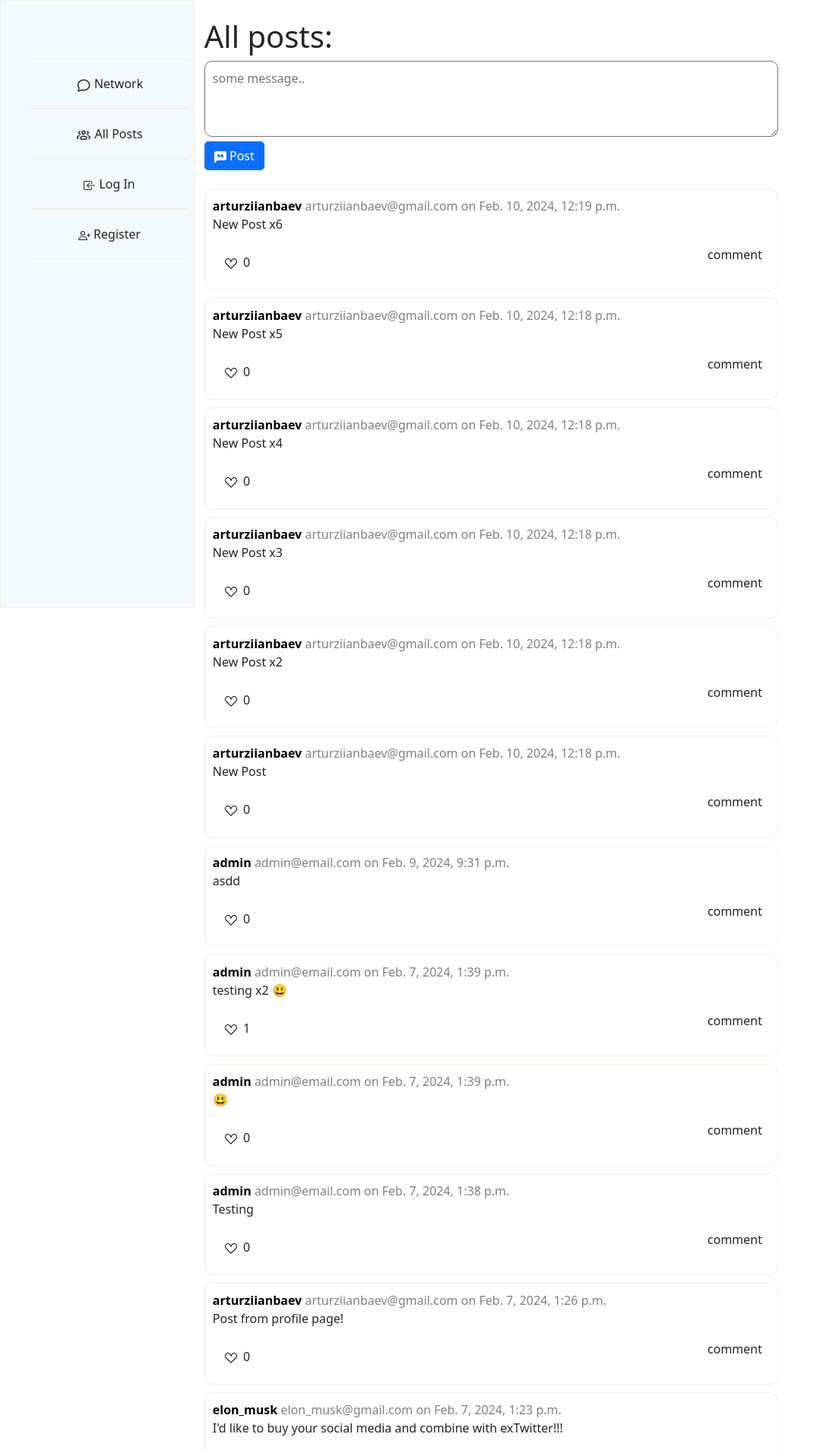
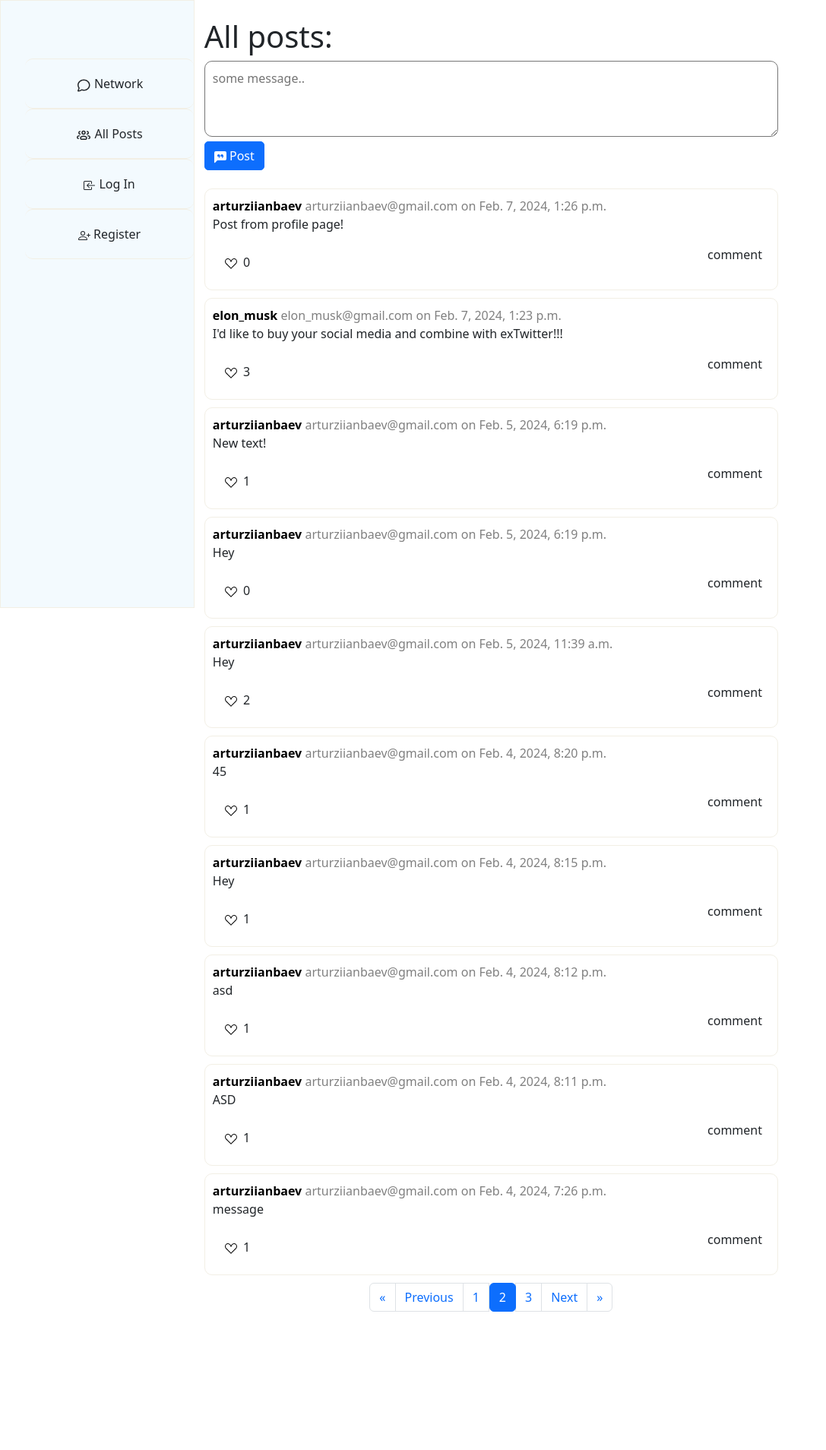
Before and after one commit to ArturrrZ/Network, a Django app: page /?page=2 in a window 1280 px wide. Shown: the top 1908 px of the page at 76% size, without its empty margins (0-1087 px from the left). After the commit the page ends 1726 px from the top, so only its background shows below. Run offline with Django 3.2, Linux system fonts and the light colour scheme; data comes from the database, SQL or seed files in the repository; both versions use the stored data as it was after the commit.

Commit message:
pagination and visible following peopl on all_post url

```diff
--- a/network/templates/network/create_post.html
+++ b/network/templates/network/create_post.html
@@ -1,9 +1,9 @@
-{% extends "network/layout.html" %}
+{% extends "network/new_layout.html" %}
 
 
 {% block body %}
-<div class="container">
+
     <h1>Write anything you want!</h1><br>
 {% include 'network/create_post_form.html' %}
-</div>
+
 {% endblock %}
--- a/network/templates/network/index.html
+++ b/network/templates/network/index.html
@@ -2,12 +2,18 @@
 {% load static %}
 {% block body %}
 
-                <h1>All posts:</h1>
-                {% include 'network/create_post_form.html' %}<br>
-                {% for post in posts %}
+    <h1>All posts:</h1>
+    {% include 'network/create_post_form.html' %}<br>
+
+
+    {% for post in page_obj %}
     <div class="post" data-post_id="{{post.id}}">
         <div class="main">
-        <span class="username"><a href="{% url 'profile' post.user.id %}"><strong>{{post.user.username}}</strong></a></span>
+            {% if post.user in following %}
+            <span class="username"><a href="{% url 'profile' post.user.id %}" style="color:#11009E"><strong>{{post.user.username}}</strong></a></span>
+            {% else %}
+            <span class="username"><a href="{% url 'profile' post.user.id %}"><strong>{{post.user.username}}</strong></a></span>
+            {% endif %}
         <span class="email">{{post.user.email}} on {{post.date}}</span>
         {% if post.user == request.user %}
         <button class="edit_button btn btn-light" >edit post</button>
@@ -28,6 +34,24 @@
 
     </div>
     {%endfor%}
+    <nav aria-label="Page navigation example">
+
+  <ul class="pagination justify-content-center ">
+      {% if page_obj.has_previous %}
+            <li class="page-item"><a class="page-link" href="?page=1">&laquo</a></li>
+            <li class="page-item"><a class="page-link" href="?page={{ page_obj.previous_page_number }}">Previous</a></li>
+            <li class="page-item"><a class="page-link" href="?page={{ page_obj.previous_page_number }}">{{ page_obj.previous_page_number }}</a></li>
+        {% endif %}
+      <span class="current">
+            <li class="page-item active"><a class="page-link" href="#">{{ page_obj.number }}</a></li>
+        </span>
+      {% if page_obj.has_next %}
+            <li class="page-item"> <a class="page-link" href="?page={{ page_obj.next_page_number }}">{{page_obj.next_page_number}}</a></li>
+            <li class="page-item"> <a class="page-link" href="?page={{ page_obj.next_page_number }}">Next</a></li>
+            <li class="page-item"> <a class="page-link" href="?page={{ page_obj.paginator.num_pages }}">&raquo;</a></li>
+        {% endif %}
+  </ul>
+</nav>
 
 
 {% endblock %}
--- a/network/templates/network/new_layout.html
+++ b/network/templates/network/new_layout.html
@@ -3,7 +3,8 @@
 <html lang="en">
     <head>
         <title>{% block title %}Social Network{% endblock %}</title>
-<link href="https://cdn.jsdelivr.net/npm/bootstrap@5.3.2/dist/css/bootstrap.min.css" rel="stylesheet" integrity="sha384-T3c6CoIi6uLrA9TneNEoa7RxnatzjcDSCmG1MXxSR1GAsXEV/Dwwykc2MPK8M2HN" crossorigin="anonymous">        <link href="{% static 'network/styles.css' %}" rel="stylesheet">
+        <link href="https://cdn.jsdelivr.net/npm/bootstrap@5.3.2/dist/css/bootstrap.min.css" rel="stylesheet" integrity="sha384-T3c6CoIi6uLrA9TneNEoa7RxnatzjcDSCmG1MXxSR1GAsXEV/Dwwykc2MPK8M2HN" crossorigin="anonymous">
+        <link href="{% static 'network/styles.css' %}" rel="stylesheet">
     </head>
     <body>
 
@@ -47,6 +48,9 @@
 
   {% endblock %}
 </div>
+        <script src="https://code.jquery.com/jquery-3.4.1.slim.min.js" integrity="sha384-J6qa4849blE2+poT4WnyKhv5vZF5SrPo0iEjwBvKU7imGFAV0wwj1yYfoRSJoZ+n" crossorigin="anonymous"></script>
+<script src="https://cdn.jsdelivr.net/npm/popper.js@1.16.0/dist/umd/popper.min.js" integrity="sha384-Q6E9RHvbIyZFJoft+2mJbHaEWldlvI9IOYy5n3zV9zzTtmI3UksdQRVvoxMfooAo" crossorigin="anonymous"></script>
+<script src="https://cdn.jsdelivr.net/npm/bootstrap@4.4.1/dist/js/bootstrap.min.js" integrity="sha384-wfSDF2E50Y2D1uUdj0O3uMBJnjuUD4Ih7YwaYd1iqfktj0Uod8GCExl3Og8ifwB6" crossorigin="anonymous"></script>
         <script src="{% static 'network/index.js' %}"></script>
     </body>
 </html>
--- a/network/views.py
+++ b/network/views.py
@@ -8,15 +8,30 @@ from django.shortcuts import render
 from django.urls import reverse
 import datetime
 from django.core.exceptions import ObjectDoesNotExist
-
+from django.core.paginator import Paginator
 from django.views.decorators.csrf import csrf_exempt
 
 from .models import User, Post, UserFollowing
 
 
 def index(request):
+    posts=Post.objects.all().order_by("-date")
+    # print(posts)
+    paginator=Paginator(posts,10)
+    # for anchor tags
+    page_number = request.GET.get('page')
+    page_obj = paginator.get_page(page_number)
+    following=[]
+    # followings
+    if request.user.is_authenticated:
+        follow=request.user.following.all()
+        following=[old.following_user_id for old in follow]
+
+
     return render(request, "network/index.html", {
-        "posts": Post.objects.all().order_by("-date"),
+        "posts":posts ,
+        "page_obj":page_obj,
+        "following":following,
     })
 
 
@@ -124,6 +139,11 @@ def edit_post(request):
 
 def profile(request, profile_id):
     person = User.objects.get(pk=profile_id)
+    posts=person.posts.all()
+    paginator = Paginator(posts, 10)
+    # for anchor tags
+    page_number = request.GET.get('page')
+    page_obj = paginator.get_page(page_number)
     follower = False
     if request.user.is_authenticated:
         try:
@@ -139,6 +159,7 @@ def profile(request, profile_id):
     return render(request, "network/profile.html", {
         "person": person,
         "follower": follower,
+        "page_obj":page_obj,
     })
 
 @login_required(login_url="login")
@@ -166,9 +187,13 @@ def follow(request,profile_id,special_key):
 def following(request):
     following = request.user.following.all()
     following_people = [each.following_user_id for each in following]
-    print(following_people)
+    # print(following_people)
     post_from_following=Post.objects.filter(user__in=following_people).order_by("-date")
-
+    paginator = Paginator(post_from_following, 10)
+    # for anchor tags
+    page_number = request.GET.get('page')
+    page_obj = paginator.get_page(page_number)
     return render(request,"network/new_following.html", {
         "posts": post_from_following,
+        "page_obj":page_obj
     })
```
Also changed, not shown: network/templates/network/new_following.html (+19 -1 lines), network/templates/network/profile.html (+16 -2 lines), db.sqlite3.
